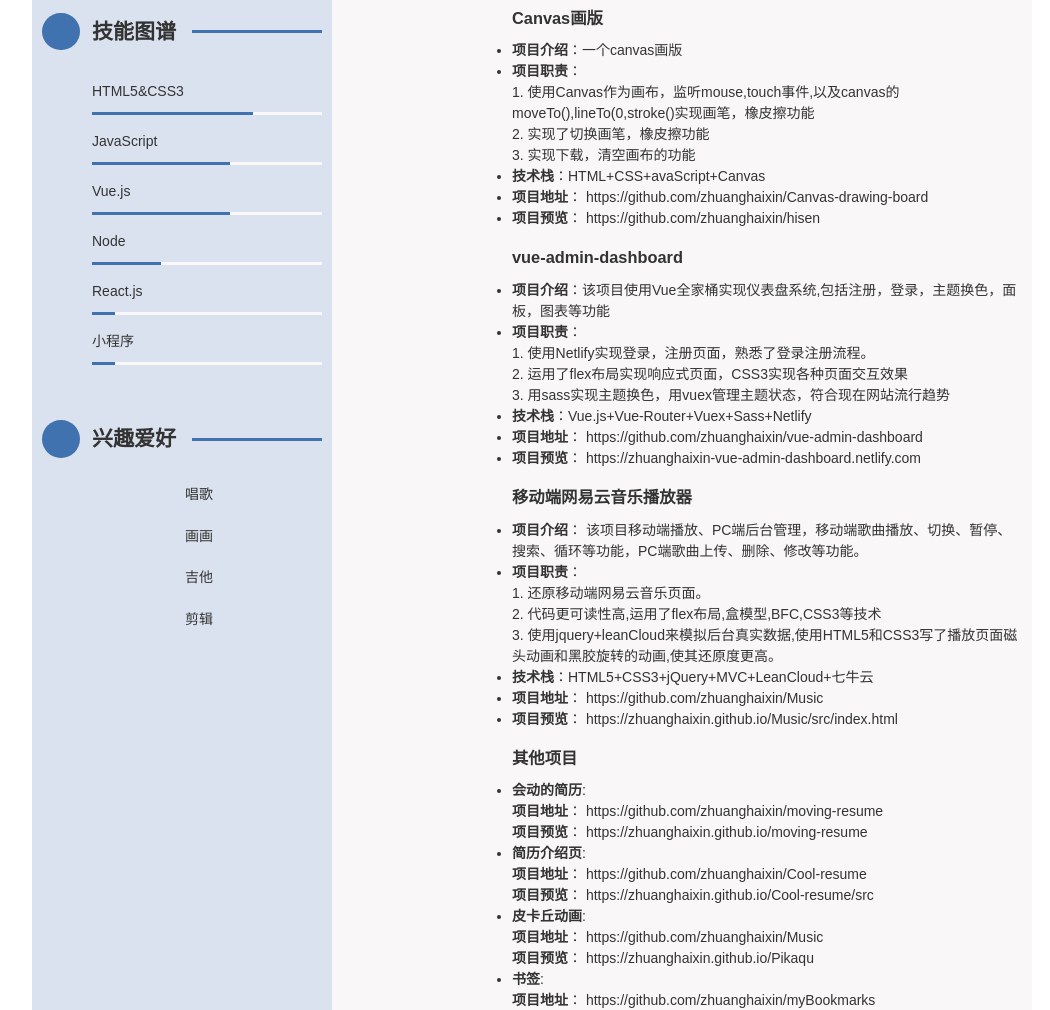
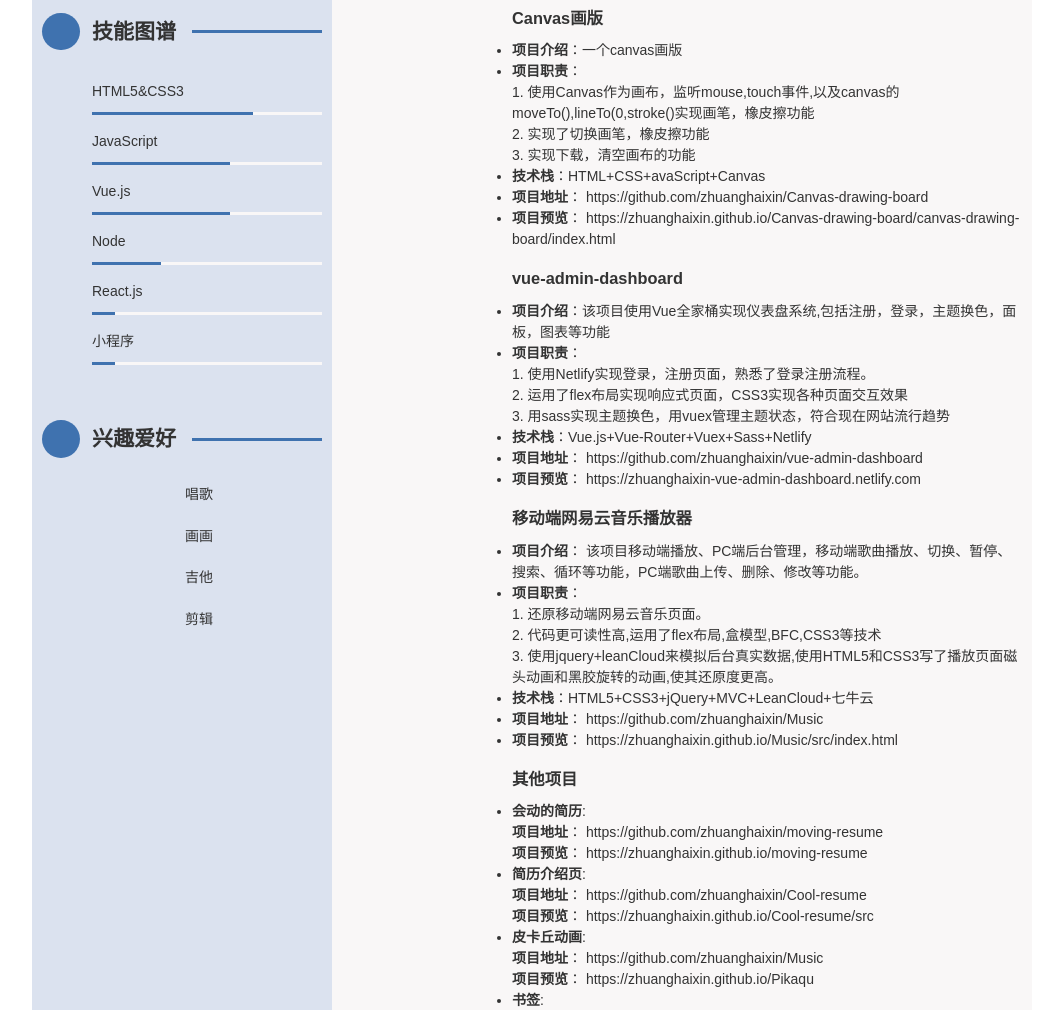
Before and after one commit to zhuanghaixin/fe-resume, a plain HTML site: page index.html in a window 1280 px wide. Shown: the part 1141-2151 px from the top of the page, without its empty margins (108-1158 px from the left). Drawn offline with Linux system fonts and the light colour scheme.

Commit message:
修改内容

```diff
--- a/index.html
+++ b/index.html
@@ -282,7 +282,7 @@
                         <li><b>技术栈</b>：HTML+CSS+avaScript+Canvas</li>
                         <li><b>项目地址</b>： <a href="https://github.com/zhuanghaixin/Canvas-drawing-board">https://github.com/zhuanghaixin/Canvas-drawing-board</a>
                         </li>
-                        <li><b>项目预览</b>： <a href="https://github.com/zhuanghaixin/hisen">https://github.com/zhuanghaixin/hisen</a>
+                        <li><b>项目预览</b>： <a href="https://zhuanghaixin.github.io/Canvas-drawing-board/canvas-drawing-board/index.html">https://zhuanghaixin.github.io/Canvas-drawing-board/canvas-drawing-board/index.html</a>
                         </li>
                     </ul>
                 </div>
```
